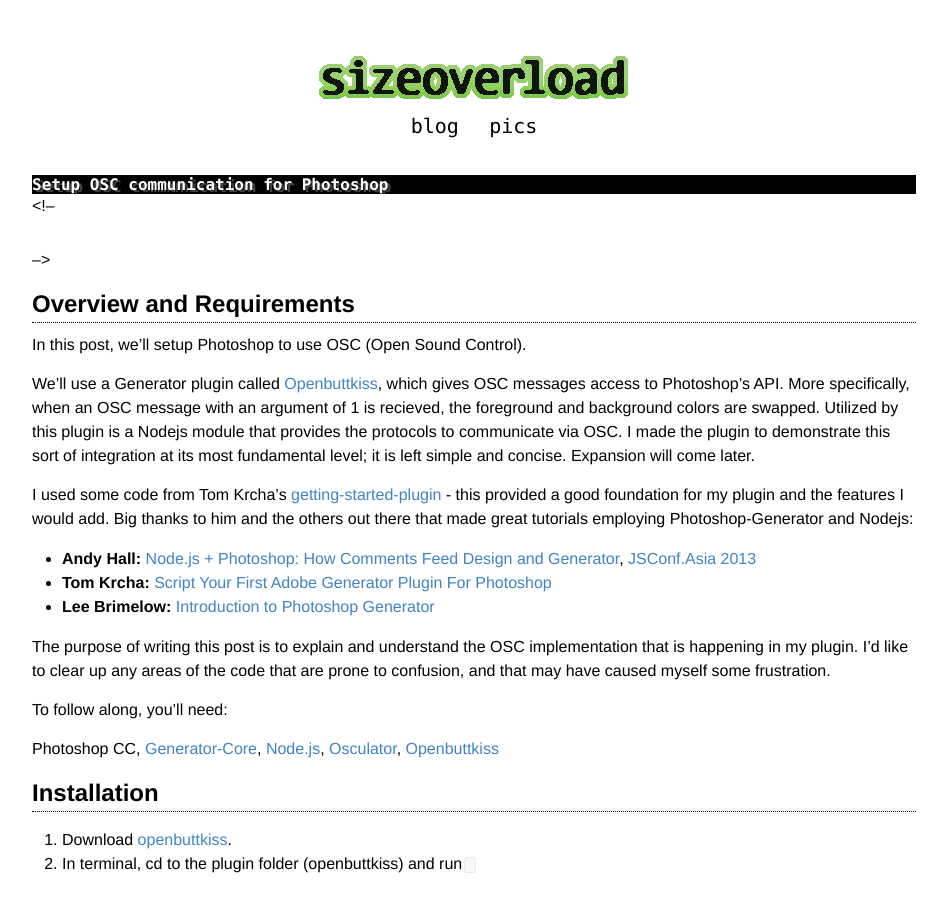
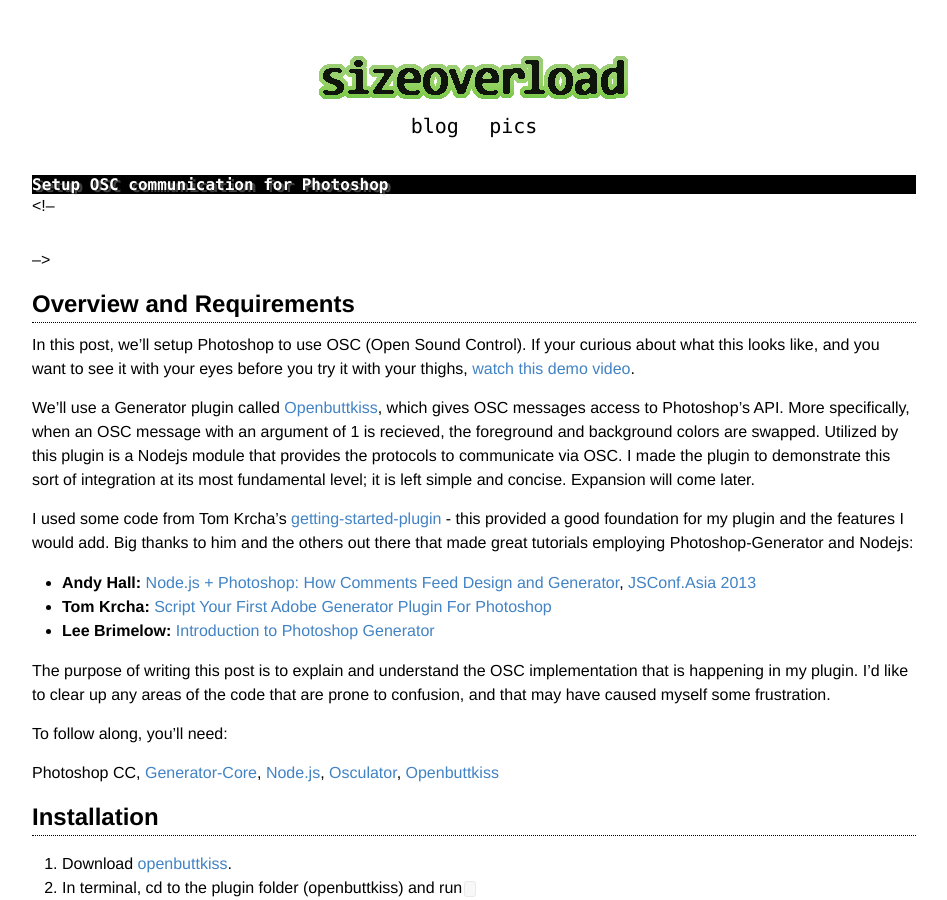
Before and after one commit to Samelot/samelot.github.com, a Jekyll site: the page built from _posts/2014-03-28-osc-photoshop.md, in a window 1280 px wide and 900 px high. Shown: the whole window, without its empty margins (166-1113 px from the left). Built offline with Jekyll 4.4.1, drawn with Linux system fonts in a browser that asks for light colours.

Commit message:
Added video link.

```diff
--- a/_posts/2014-03-28-osc-photoshop.md
+++ b/_posts/2014-03-28-osc-photoshop.md
@@ -21,7 +21,9 @@
 
 ## Overview and Requirements
 
-In this post, we'll setup Photoshop to use OSC (Open Sound Control).
+In this post, we'll setup Photoshop to use OSC (Open Sound Control). If your curious about what this looks like, and you want to see it with your eyes before you try it with your thighs, [watch this demo video](https://vimeo.com/92411743).
+
+<!-- If your curious about what this looks like, and you want to see it with your eyes before you try it with your thighs, [click here](https://vimeo.com/92411743). -->
 
 <!-- If you're curious about why we'd want to do that, please refer to the previous post, [magic bridge](). -->
 
@@ -116,6 +118,8 @@
 > 1. Click the empty message parameter under the `Event Type` column, select `OSC Routing` from the dropdown menu.
 >
 > 1. Click the empty message parameter under the `Value` column, select `Đ` from the dropdown menu.
+
+<!-- If you have any issues with doing this, see the video I made. In it, I set up Osculator to connect to our osc server. REWORD IF INCLUDED -->
 
 Done!
 
```
